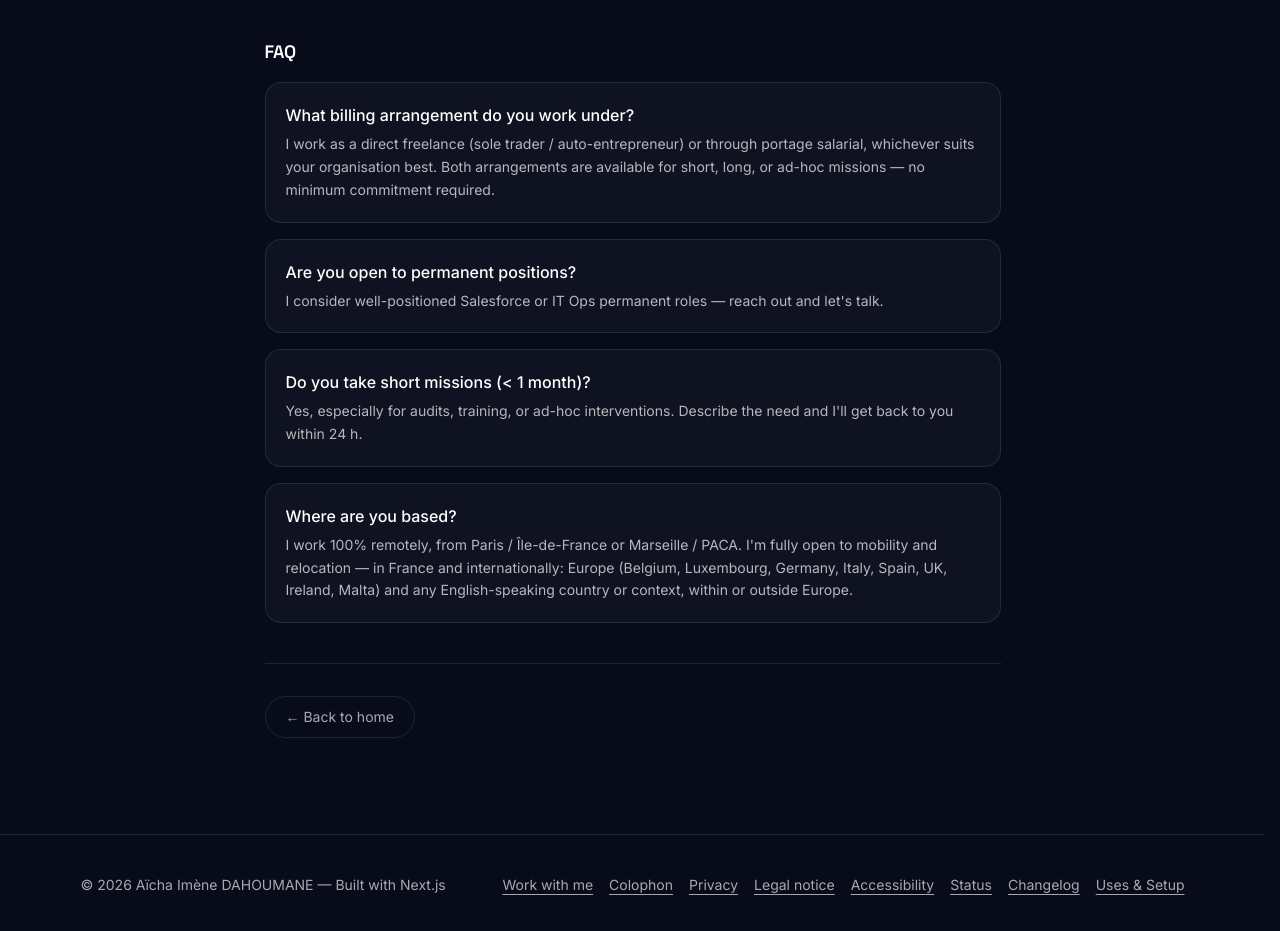
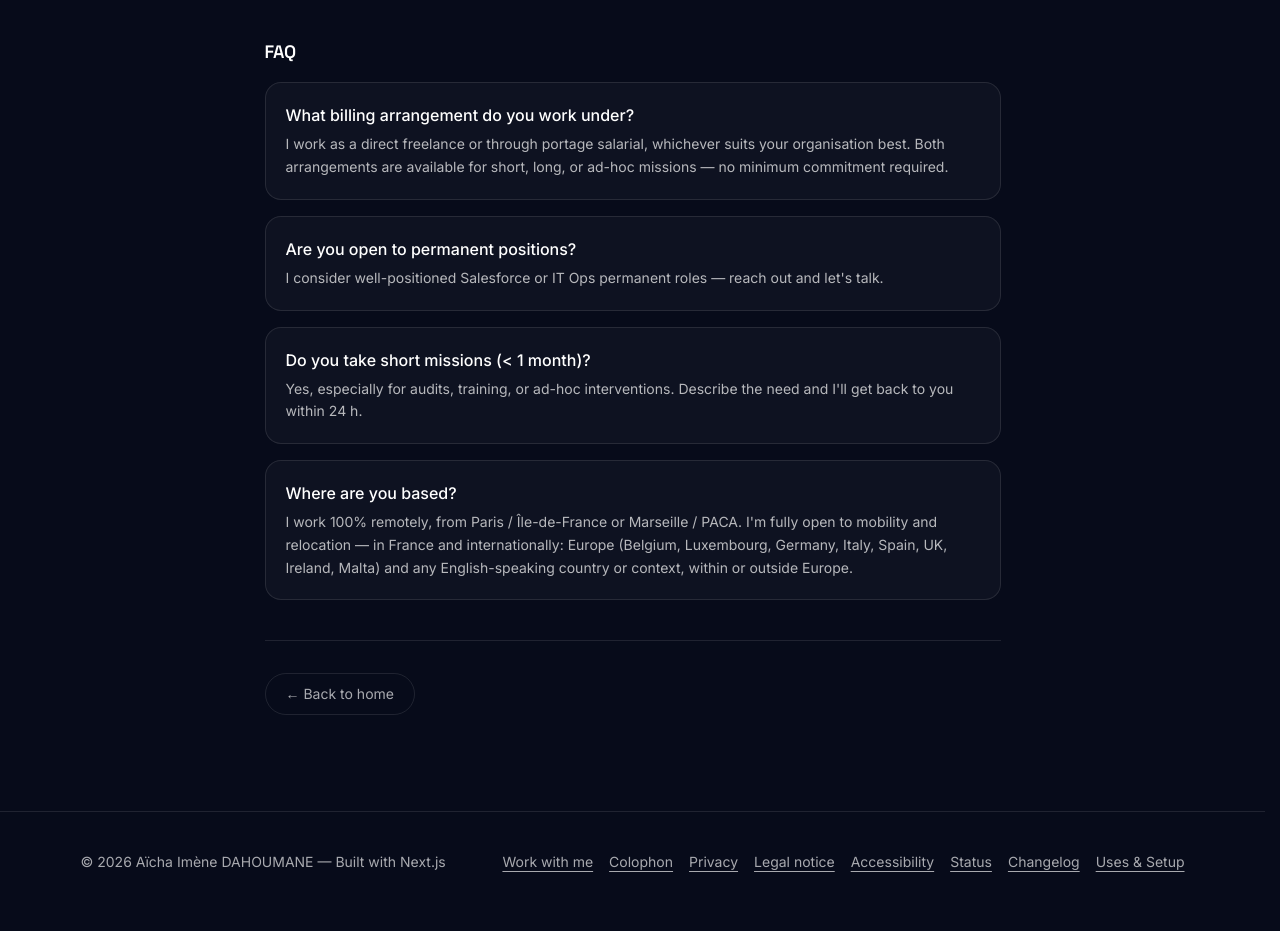
Before and after one commit to Aiyeesha/Aicha-Imene-DAHOUMANE-Portfolio.dev, a Next.js app: page /en/work-with-me in a window 1280 px wide. Shown: the part 1540-2471 px from the top of the page. Built offline with nearby package versions, Linux system fonts and the light colour scheme; no server answers.

Commit message:
fix(work-with-me): retire la mention auto-entreprise du FAQ statut

```diff
--- a/app/[locale]/work-with-me/page.tsx
+++ b/app/[locale]/work-with-me/page.tsx
@@ -116,7 +116,7 @@ export default async function WorkWithMePage({ params }: PageProps) {
       ? [
           {
             q: "Sous quel statut intervenez-vous ?",
-            a: "Je travaille en freelance direct (auto-entreprise) ou en portage salarial selon ce qui convient le mieux à votre organisation. Les deux formules sont possibles, pour des missions courtes, longues ou ponctuelles — sans contrainte de minimum.",
+            a: "Je travaille en freelance direct ou en portage salarial selon ce qui convient le mieux à votre organisation. Les deux formules sont possibles, pour des missions courtes, longues ou ponctuelles — sans contrainte de minimum.",
           },
           {
             q: "Travaillez-vous en CDI ?",
@@ -134,7 +134,7 @@ export default async function WorkWithMePage({ params }: PageProps) {
       : [
           {
             q: "What billing arrangement do you work under?",
-            a: "I work as a direct freelance (sole trader / auto-entrepreneur) or through portage salarial, whichever suits your organisation best. Both arrangements are available for short, long, or ad-hoc missions — no minimum commitment required.",
+            a: "I work as a direct freelance or through portage salarial, whichever suits your organisation best. Both arrangements are available for short, long, or ad-hoc missions — no minimum commitment required.",
           },
           {
             q: "Are you open to permanent positions?",
```
